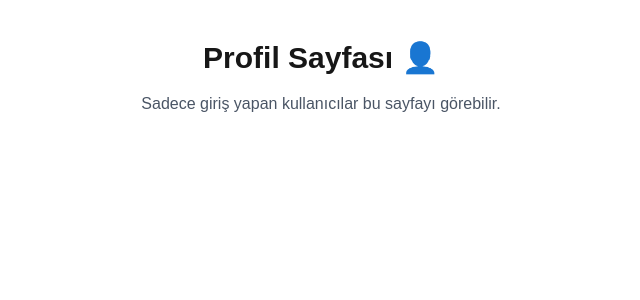
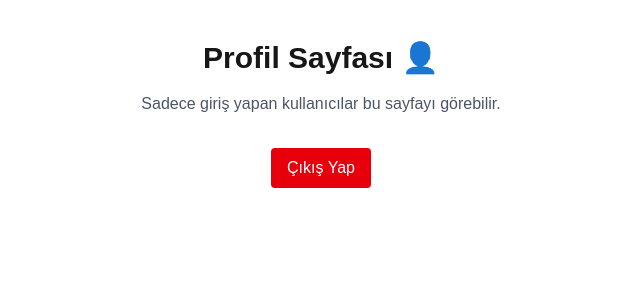
Before and after one commit to ismailszn/egitim_ai, a Next.js app in the folder frontend/: page /profile in a window 1280 px wide. Shown: the top 300 px of the page, without its empty margins (319-959 px from the left). Built offline with nearby package versions, Linux system fonts and the light colour scheme; sample sign-in values are in the browser's storage.

Commit message:
Logout butonu eklendi

```diff
--- a/frontend/src/app/dashboard/page.tsx
+++ b/frontend/src/app/dashboard/page.tsx
@@ -1,12 +1,15 @@
 "use client";
 
 import withAuth from "../../lib/withAuth";
+import LogoutButton from "../../components/LogoutButton";
 
 function DashboardPage() {
   return (
     <div className="p-10 text-center">
       <h1 className="text-3xl font-bold">Dashboard&apos;a hoş geldin 🎉</h1>
       <p className="mt-4 text-gray-600">Giriş başarılı olduysa bu sayfadasın.</p>
+
+      <LogoutButton />
     </div>
   );
 }
--- a/frontend/src/app/profile/page.tsx
+++ b/frontend/src/app/profile/page.tsx
@@ -1,12 +1,15 @@
 "use client";
 
 import withAuth from "../../lib/withAuth";
+import LogoutButton from "../../components/LogoutButton";
 
 function ProfilePage() {
   return (
     <div className="p-10 text-center">
       <h1 className="text-3xl font-bold">Profil Sayfası 👤</h1>
       <p className="mt-4 text-gray-600">Sadece giriş yapan kullanıcılar bu sayfayı görebilir.</p>
+
+      <LogoutButton />
     </div>
   );
 }
--- /dev/null
+++ b/frontend/src/components/LogoutButton.tsx
@@ -0,0 +1,21 @@
+"use client";
+
+import { useRouter } from "next/navigation";
+
+export default function LogoutButton() {
+  const router = useRouter();
+
+  const handleLogout = () => {
+    localStorage.removeItem("token");
+    router.push("/login");
+  };
+
+  return (
+    <button
+      onClick={handleLogout}
+      className="mt-8 px-4 py-2 bg-red-600 text-white rounded hover:bg-red-700 transition"
+    >
+      Çıkış Yap
+    </button>
+  );
+}
```
